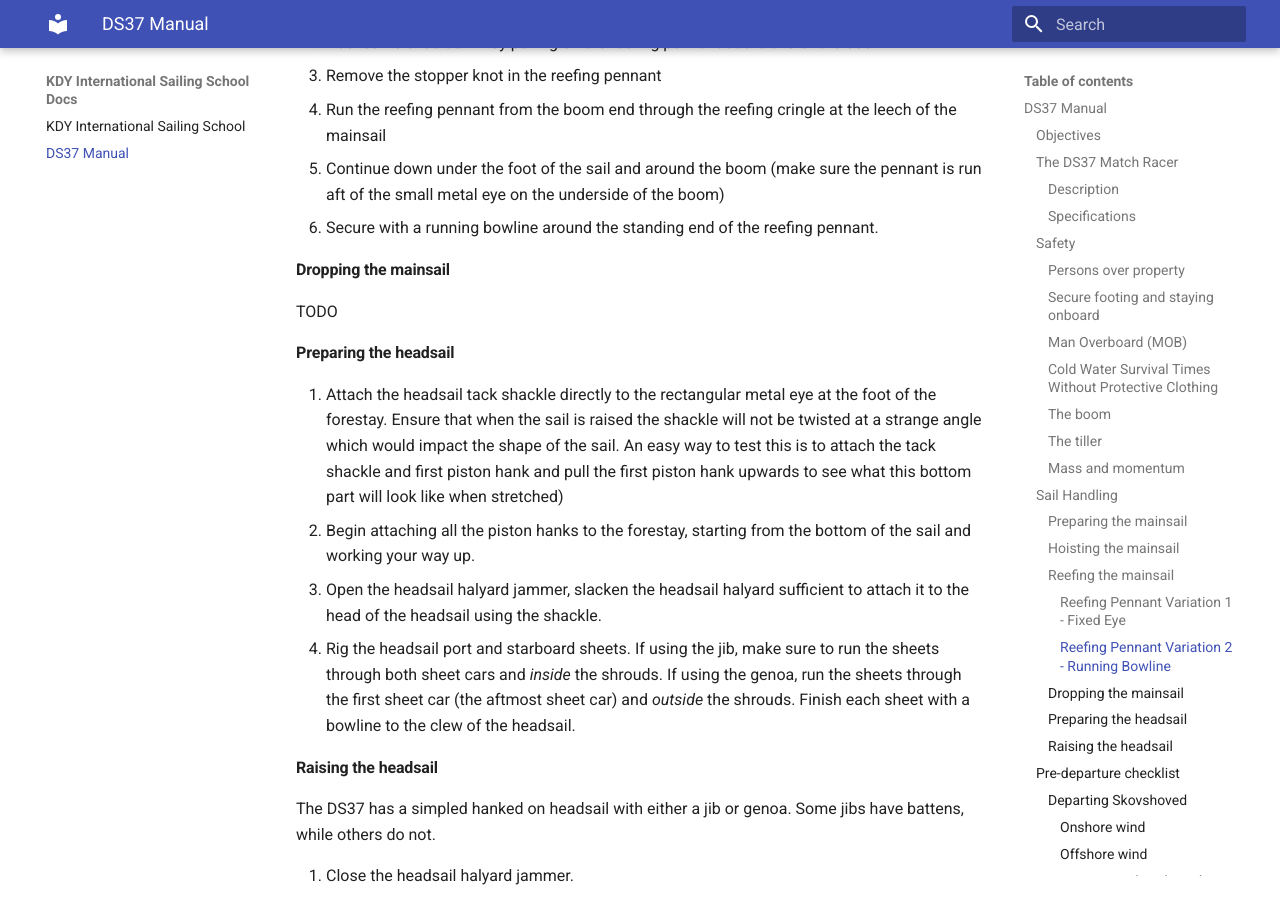
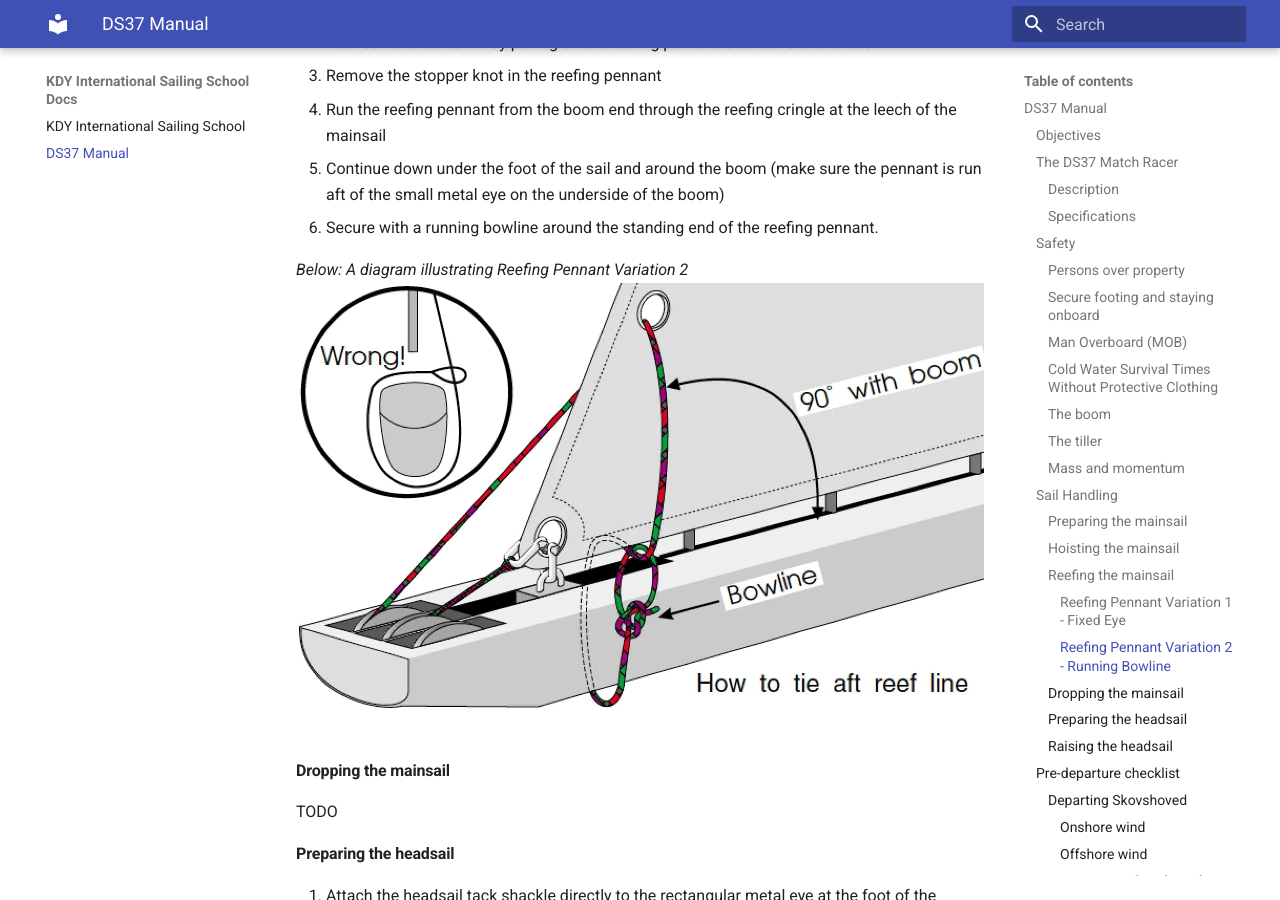
Before and after one commit to x123/kdy-iss, an MkDocs documentation site: the page built from docs/ds37.md, in a window 1280 px wide and 900 px high, scrolled down 6362 px. Built offline with MkDocs 1.6.1 and Material for MkDocs 9.7.7, drawn with Linux system fonts in a browser that asks for light colours.

Commit message:
added reefing diagram

```diff
--- a/docs/ds37.md
+++ b/docs/ds37.md
@@ -257,6 +257,9 @@ break").
    pennant is run aft of the small metal eye on the underside of the boom)
 6. Secure with a running bowline around the standing end of the reefing pennant.
 
+*Below: A diagram illustrating Reefing Pennant Variation 2*
+![Reefing Pennant Variation 2 diagram](img/reefing_pennant_diagram.png)
+
 ### Dropping the mainsail
 TODO
 
```
Also changed, not shown: docs/img/reefing_pennant_diagram.png (added).
